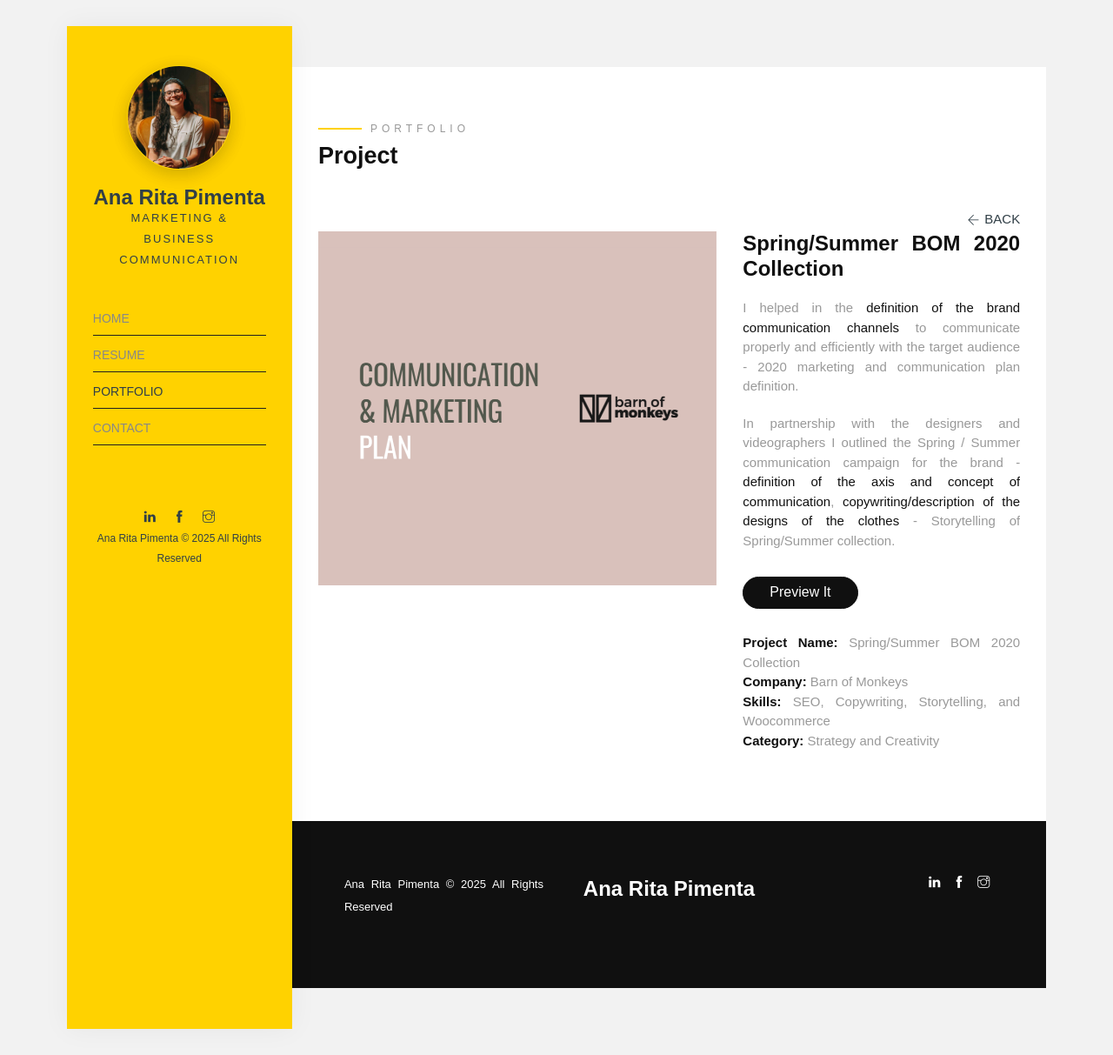
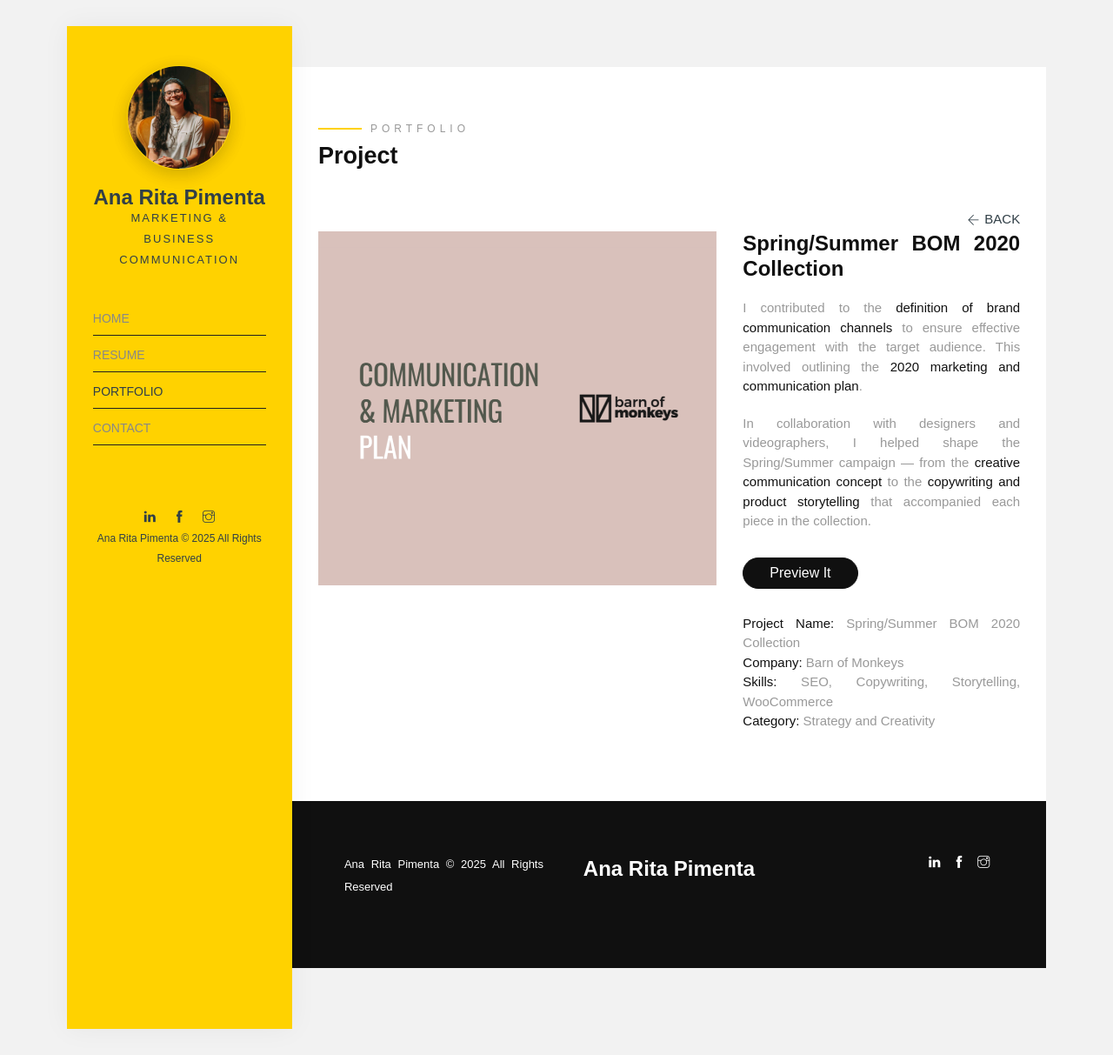
Before and after one commit to anaritapimenta/anaritapimenta.github.io, a Jekyll site: the page built from portfolio/spring-summer-bom-2020-collection/index.html, in a window 1280 px wide and 1213 px high. Shown: the whole window at 87% size. Built offline with Jekyll 4.4.1, drawn with Linux system fonts in a browser that asks for light colours; some web fonts are replaced.

Commit message:
Update index.html

```diff
--- a/portfolio/spring-summer-bom-2020-collection/index.html
+++ b/portfolio/spring-summer-bom-2020-collection/index.html
@@ -12,11 +12,11 @@ layout: default
           Project
         </h2>
         <a
-          href="{{
-            'portfolio/' | prepend: site.baseurl | prepend: site.url
-          }}"
+          href="{{ 'portfolio/' | prepend: site.baseurl | prepend: site.url }}"
+          aria-label="Back to Portfolio"
           style="float: right; display: flex; margin-top: 10px"
-          ><i class="ti-arrow-left font-14px gray-icon"></i>
+        >
+          <i class="ti-arrow-left font-14px gray-icon" aria-hidden="true"></i>
           <p
             style="
               margin-bottom: 0;
@@ -32,58 +32,42 @@ layout: default
     </div>
     <div class="row">
       <div
-        class="col-md-7 image-content animate-box fadeInLeft animated"
+        class="col-md-7 image-content animate-box fadeInLeft"
         data-animate-effect="fadeInLeft"
       >
         <img
           class="img-fluid mb-30"
-          src="{{
-            'assets/img/portfolio/project-3/1.png'
-              | prepend: site.baseurl
-              | prepend: site.url
-          }}"
-          alt=""
+          src="{{ 'assets/img/portfolio/project-3/1.png' | prepend: site.baseurl | prepend: site.url }}"
+          alt="Barn of Monkeys Spring/Summer 2020 campaign visual"
+          loading="lazy"
         />
       </div>
       <div
-        class="col-md-5 sticky-parent animate-box fadeInLeft animated"
+        class="col-md-5 sticky-parent animate-box fadeInLeft"
         data-animate-effect="fadeInLeft"
       >
         <div id="sticky_item">
           <div class="project-desc">
             <h2>Spring/Summer BOM 2020 Collection</h2>
             <p>
-              I helped in the
-              <strong>definition of the brand communication channels</strong> to
-              communicate properly and efficiently with the target audience -
-              2020 marketing and communication plan definition.
+              I contributed to the <strong>definition of brand communication channels</strong> to ensure effective engagement with the target audience. This involved outlining the <strong>2020 marketing and communication plan</strong>.
             </p>
             <p>
-              In partnership with the designers and videographers I outlined the
-              Spring / Summer communication campaign for the brand -
-              <strong
-                >definition of the axis and concept of communication</strong
-              >,
-              <strong
-                >copywriting/description of the designs of the clothes</strong
-              >
-              - Storytelling of Spring/Summer collection.
+              In collaboration with designers and videographers, I helped shape the Spring/Summer campaign — from the <strong>creative communication concept</strong> to the <strong>copywriting and product storytelling</strong> that accompanied each piece in the collection.
             </p>
             <input
               style="margin-bottom: 6px"
               type="button"
               value="Preview It"
               onclick="window.open('preview.pdf','_blank')"
+              aria-label="Preview Spring/Summer 2020 Campaign PDF"
             />
-            <br />
-            <br />
+            <br /><br />
             <p>
-              <b>Project Name:</b> Spring/Summer BOM 2020 Collection<br /><b
-                >Company:</b
-              >
-              Barn of Monkeys<br /><b>Skills:</b> SEO, Copywriting,
-              Storytelling, and Woocommerce<br /><b>Category:</b>
-              Strategy and Creativity
+              <strong>Project Name:</strong> Spring/Summer BOM 2020 Collection<br />
+              <strong>Company:</strong> Barn of Monkeys<br />
+              <strong>Skills:</strong> SEO, Copywriting, Storytelling, WooCommerce<br />
+              <strong>Category:</strong> Strategy and Creativity
             </p>
           </div>
         </div>
```
